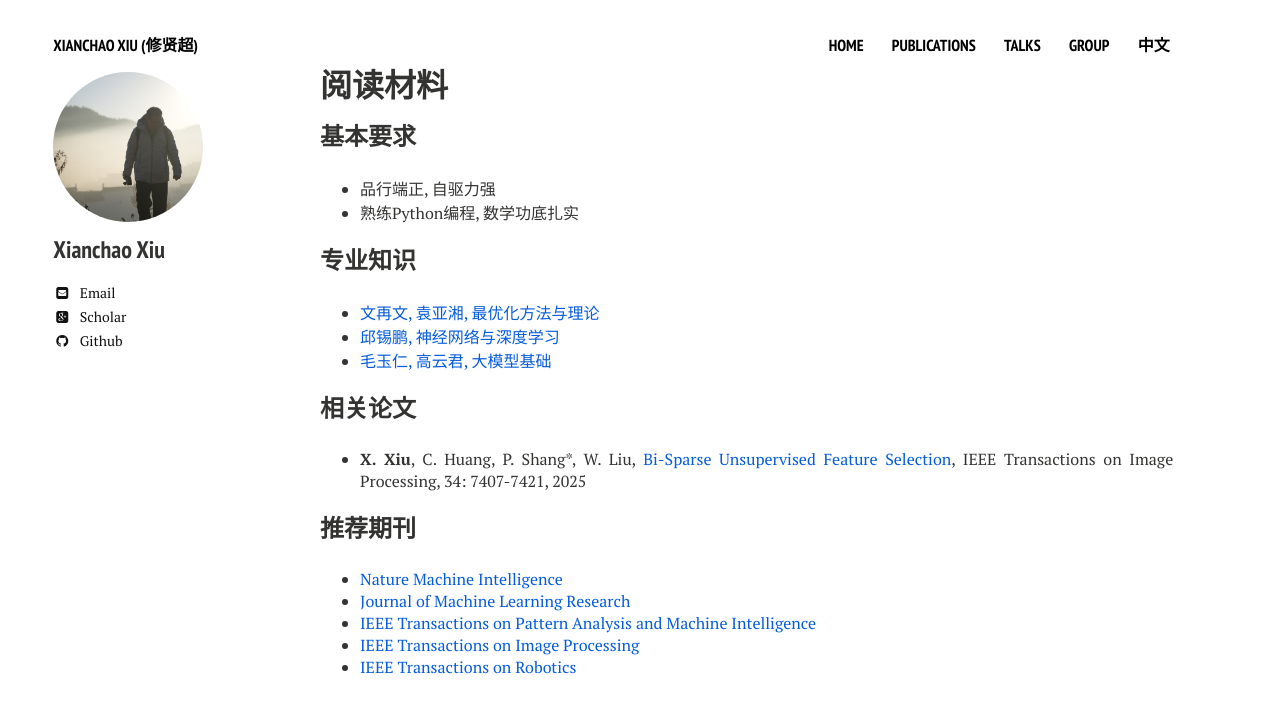
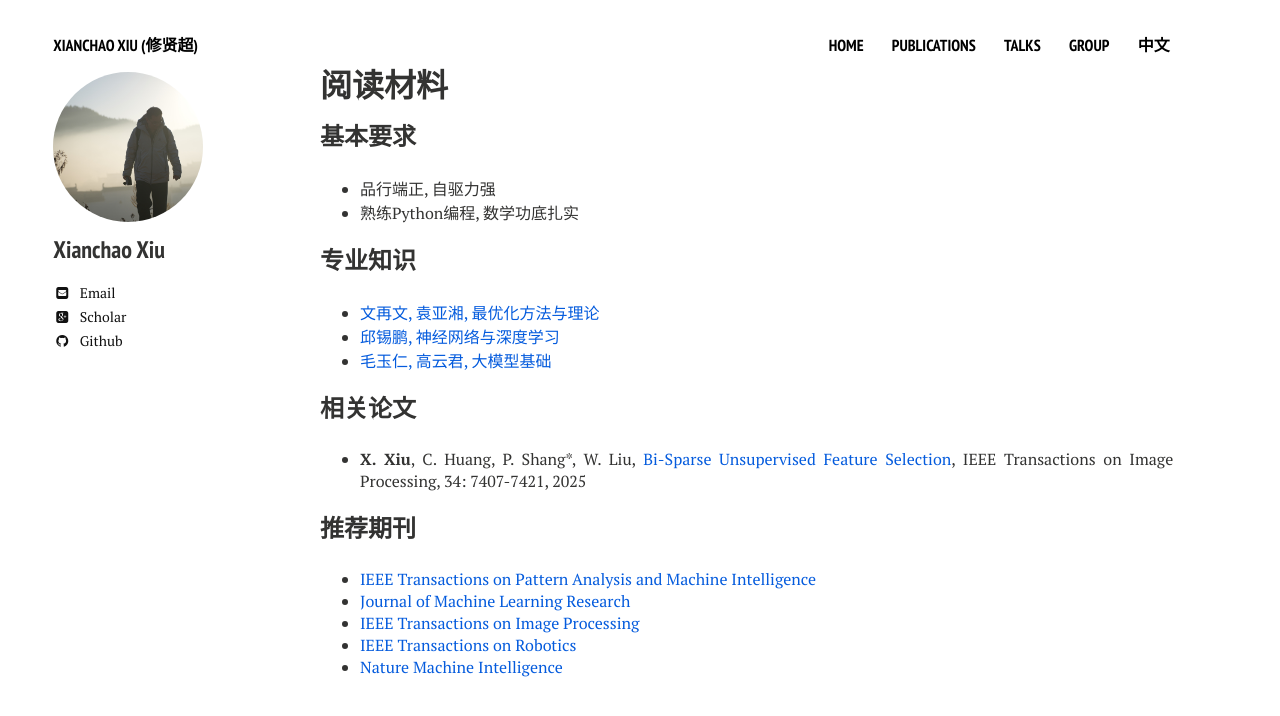
Before and after one commit to xianchaoxiu/xianchaoxiu.github.io, a Jekyll site: the page built from chinese/reading/index.md, in a window 1280 px wide. Shown: the top 716 px of the page. Built offline with Jekyll 4.4.1, drawn with Linux system fonts in a browser that asks for light colours; nearby versions of some CDN libraries.

Commit message:
Update index.md

```diff
--- a/chinese/reading/index.md
+++ b/chinese/reading/index.md
@@ -23,8 +23,8 @@ share: false
 
 
 ### 推荐期刊
-*  <a href="https://www.nature.com/natmachintell/" class="textlink" target="_blank"> Nature Machine Intelligence </a> <br>
+*  <a href="https://ieeexplore.ieee.org/xpl/RecentIssue.jsp?punumber=34" class="textlink" target="_blank"> IEEE Transactions on Pattern Analysis and Machine Intelligence </a> <br>
 *  <a href="https://jmlr.org/" class="textlink" target="_blank"> Journal of Machine Learning Research </a> <br>
-*  <a href="https://ieeexplore.ieee.org/xpl/RecentIssue.jsp?punumber=34" class="textlink" target="_blank"> IEEE Transactions on Pattern Analysis and Machine Intelligence </a> <br>
 *  <a href="https://ieeexplore.ieee.org/xpl/RecentIssue.jsp?punumber=83" class="textlink" target="_blank"> IEEE Transactions on Image Processing </a> <br>
 *  <a href="https://ieeexplore.ieee.org/xpl/RecentIssue.jsp?punumber=8860" class="textlink" target="_blank"> IEEE Transactions on Robotics </a> <br>
+*  <a href="https://www.nature.com/natmachintell/" class="textlink" target="_blank"> Nature Machine Intelligence </a> <br>
```
